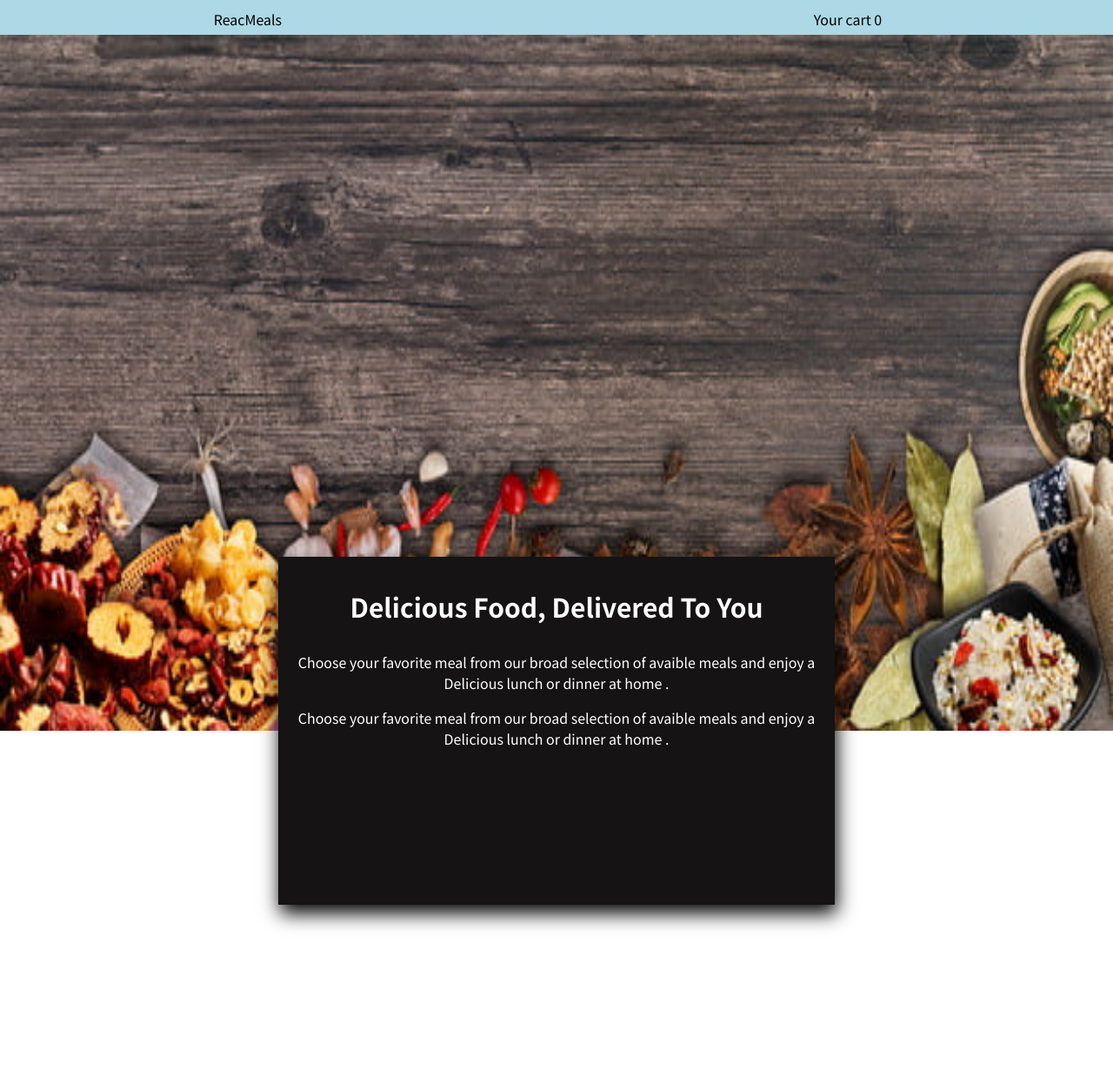
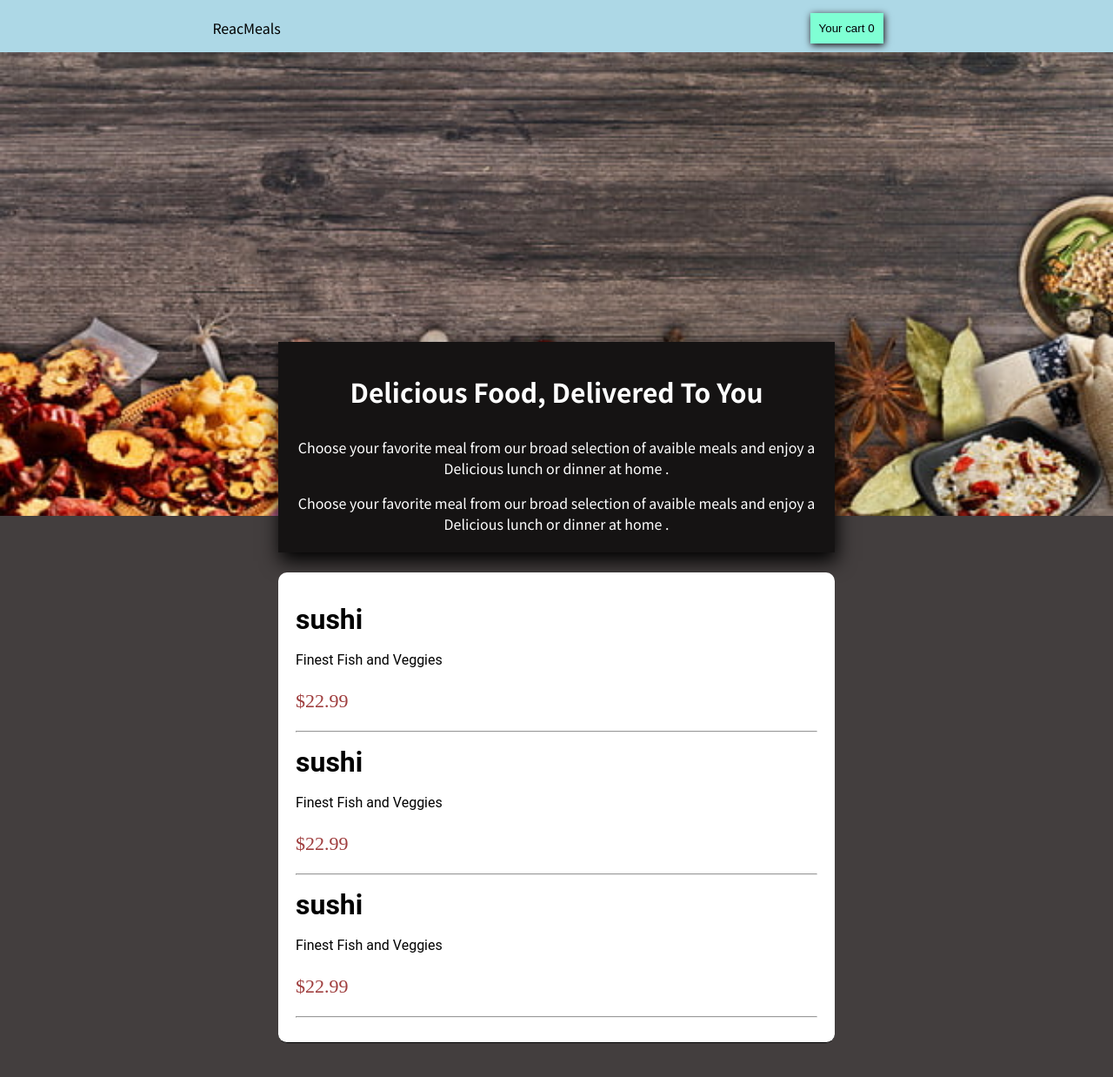
Before and after one commit to Rabbkhan/ecommerce-cart, a React (Create React App) app: page / in a window 1280 px wide. Shown: the top 1238 px of the page at 87% size. Built offline with nearby package versions, Linux system fonts and the light colour scheme.

Commit message:
pushing item card

```diff
--- a/src/App.js
+++ b/src/App.js
@@ -1,10 +1,12 @@
 
 import Header from "./components/Layout/Header";
+import CartPageUI from "./components/Layout/CartPageUI";
 
 function App() {
   return (
     <div>
 <Header/>
+<CartPageUI/>
     </div>
   );
 }
--- /dev/null
+++ b/src/components/Layout/CartPageUI.js
@@ -0,0 +1,46 @@
+import React, { Fragment } from 'react'
+import carddesign from './CartPageUI.module.css'
+const CartPageUI = () => {
+  const dummy = [
+    {
+    id:1,
+  title:'sushi',
+  description:'Finest Fish and Veggies',
+  price : '$22.99'
+  },
+    {
+    id:2,
+  title:'sushi',
+  description:'Finest Fish and Veggies',
+  price : '$22.99'
+  },
+    {
+    id:3,
+  title:'sushi',
+  description:'Finest Fish and Veggies',
+  price : '$22.99'
+  }
+]
+  return (
+
+<Fragment>
+  <div className={carddesign.itemcard}>
+    <div>
+
+      {dummy.map(item => (
+        <li  className={carddesign.listing}key={item.id}>
+        <h1>{item.title}</h1>
+        <p>{item.description}</p>
+        <p className={carddesign.dollar}>{item.price}</p>
+<hr></hr>
+         </li>
+        ))}
+    </div>
+
+
+  </div>
+</Fragment>
+    )
+}
+
+export default CartPageUI
--- /dev/null
+++ b/src/components/Layout/CartPageUI.module.css
@@ -0,0 +1,20 @@
+.itemcard{
+    background: white;
+    max-width: 50%;
+    margin: auto;
+    position: relative;
+    top: -182px;
+    padding: 20px;
+    border-radius: 10px;
+    line-height: 25px;
+    font-family: roboto;
+    border-bottom: 1px solid black;
+}
+.dollar{
+    color: #9f3d3d;
+    font-size: 22px;
+    font-family: bold;
+}
+.listing{
+    list-style: none;
+}
--- a/src/components/Layout/Header.js
+++ b/src/components/Layout/Header.js
@@ -10,9 +10,9 @@ const Header = () => {
 <div className={classes.logo}>
     ReacMeals
 </div>
-<div className='cart'>
+<button className={classes.cart}>
     Your cart {cart}
-</div>
+</button>
     </header>
     <div className={classes.banner}>
 <img src={banner}/>
--- a/src/components/Layout/Header.module.css
+++ b/src/components/Layout/Header.module.css
@@ -1,22 +1,35 @@
 body{
-    background: white;
+    background: rgb(67, 62, 62);
 }
 header{
     padding: 5px 50px 1px 30px;
     display: flex;
     justify-content: space-around;
     background: lightblue;
-    height: 40px;
+    height: 60px;
     text-align: center;
     align-items: center;
     gap:180px;
     z-index: 10;
 
 }
+.cart{
+    background-color: aquamarine;
+    padding: 10px;
+    outline: none;
+    border: none;
+    box-shadow: 1px 2px 8px rgb(20, 12, 12);
+    cursor:pointer;
+}
+.cart:hover{
+    transform: translateY(-5px);
+    transition: transform 0.3s ease-in-out;
+
+}
 .banner img{
     width: 100%;
     background: center no-repeat cover;
-    height: 100vh;
+    height: auto;
     opacity: 1;
 }
 .h3{
@@ -34,5 +47,5 @@ header{
     box-shadow: 2px 10px 21px black;
     text-align: center;
     padding: 5px;
-    height: 50vh;
+    height: auto;
 }
```
